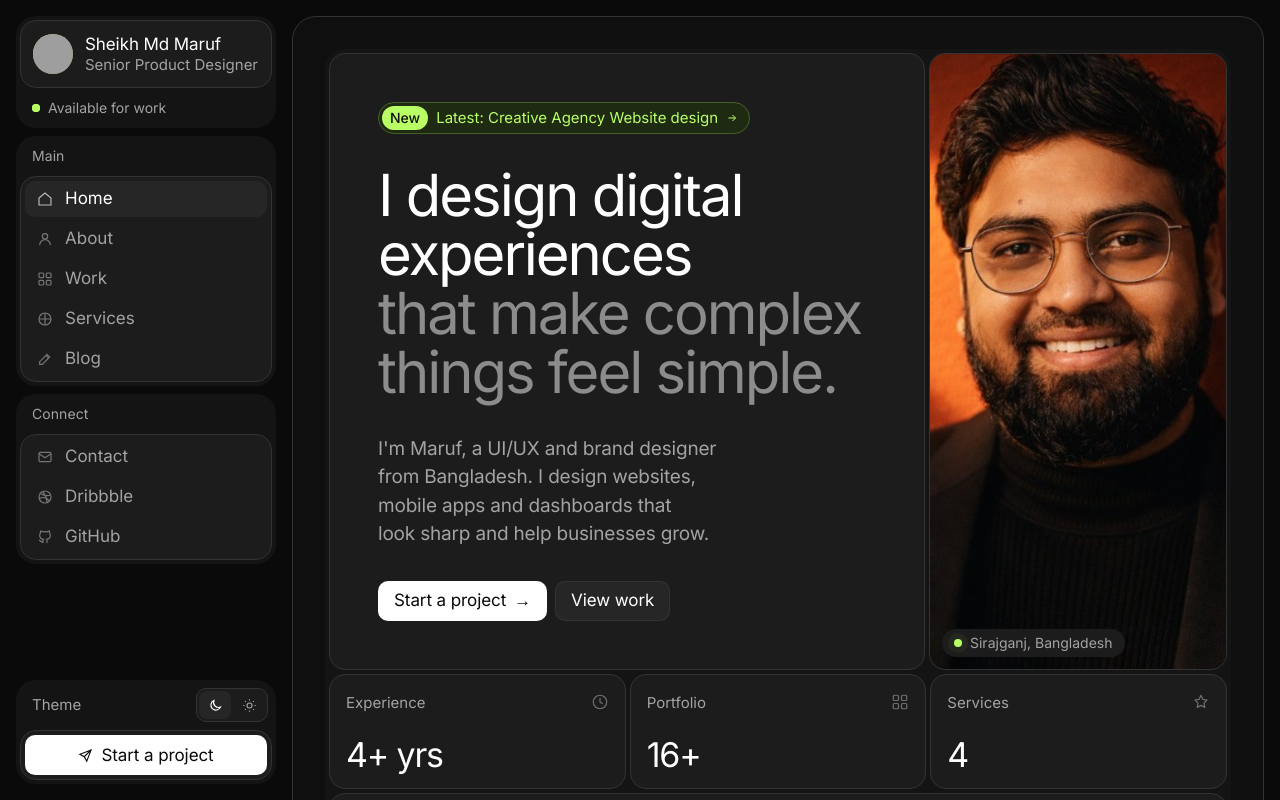
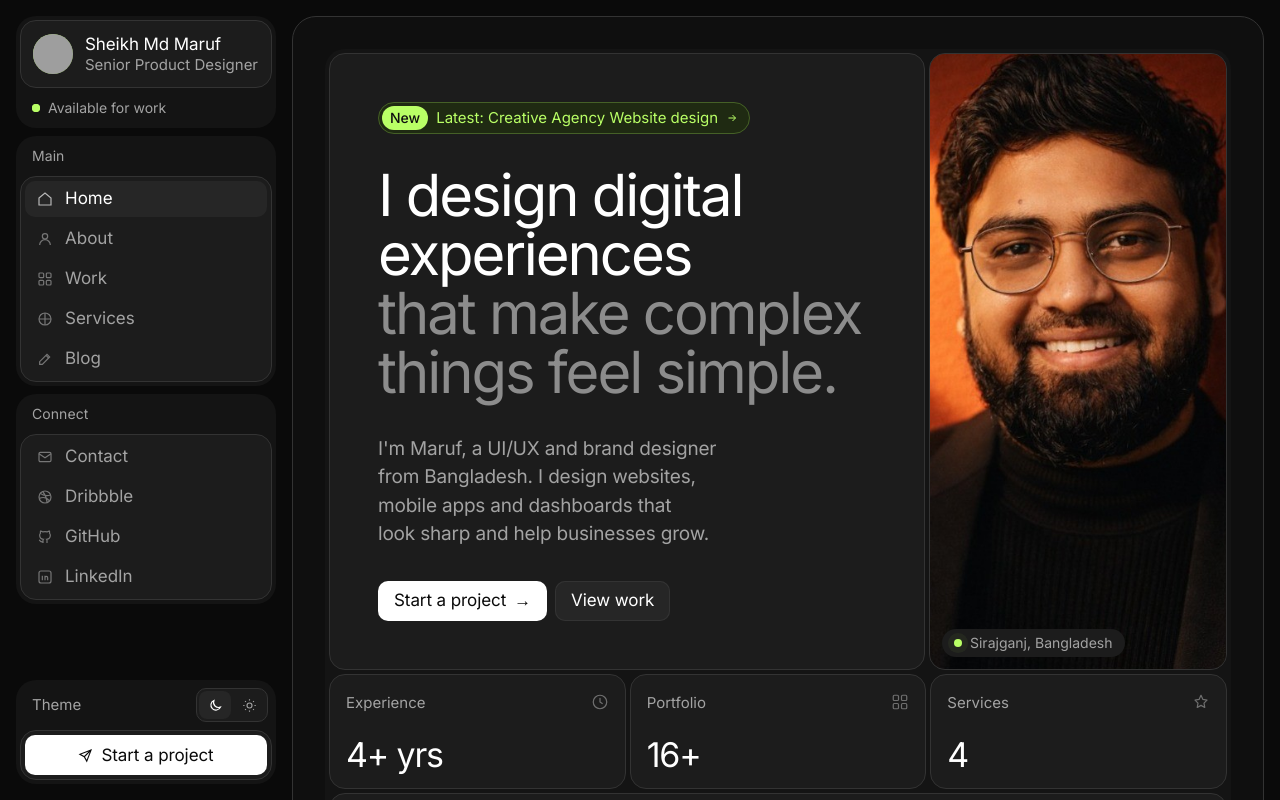
Before and after one commit to Sheikhmdmaruf/Development, a React (Vite) app in the folder Portfolio Website/: page / in a window 1280 px wide. Shown: the top 800 px of the page. Built offline with nearby package versions, Linux system fonts and the light colour scheme; no server answers; grey boxes are pictures that could not be loaded.

Commit message:
Portfolio Website: add LinkedIn to sidebar Connect
Co-Authored-By: Claude Opus 5.5 <noreply@anthropic.com>

```diff
--- a/Portfolio Website/src/components/Sidebar.tsx
+++ b/Portfolio Website/src/components/Sidebar.tsx
@@ -65,8 +65,7 @@ export default function Sidebar({ theme, setTheme }: { theme: Theme; setTheme: (
             <a className="nav-item" href="#contact" onClick={() => setOpen(false)}><Mail />Contact</a>
             <External href={site('dribbble_url', 'https://dribbble.com/sheikhmdmaruf')} icon={<Dribbble />} label="Dribbble" />
             <External href={site('github_url', 'https://github.com/Sheikhmdmaruf')} icon={<GitHub />} label="GitHub" />
-            {/* LinkedIn shows once its URL is set in the admin dashboard → Site Settings */}
-            {site('linkedin_url', '') && <External href={site('linkedin_url', '')} icon={<LinkedIn />} label="LinkedIn" />}
+            <External href={site('linkedin_url', 'https://www.linkedin.com/in/sheikhmdmaruf/')} icon={<LinkedIn />} label="LinkedIn" />
           </div>
         </div>
 
```
